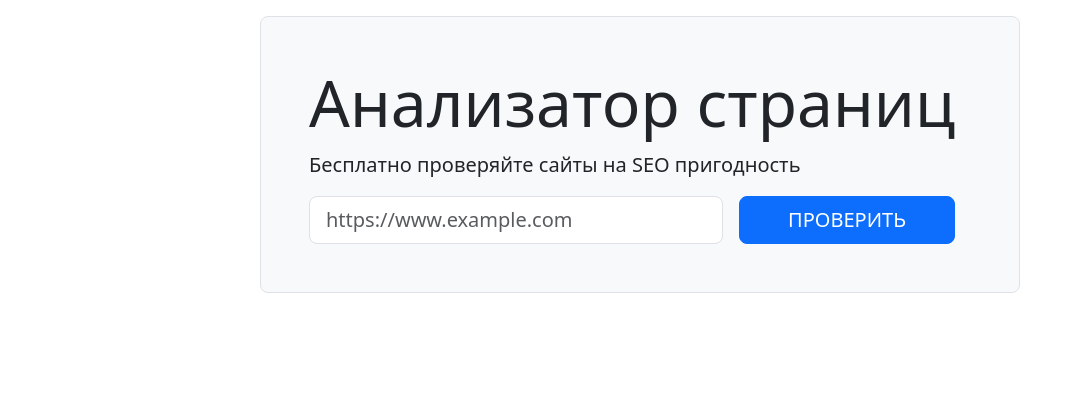
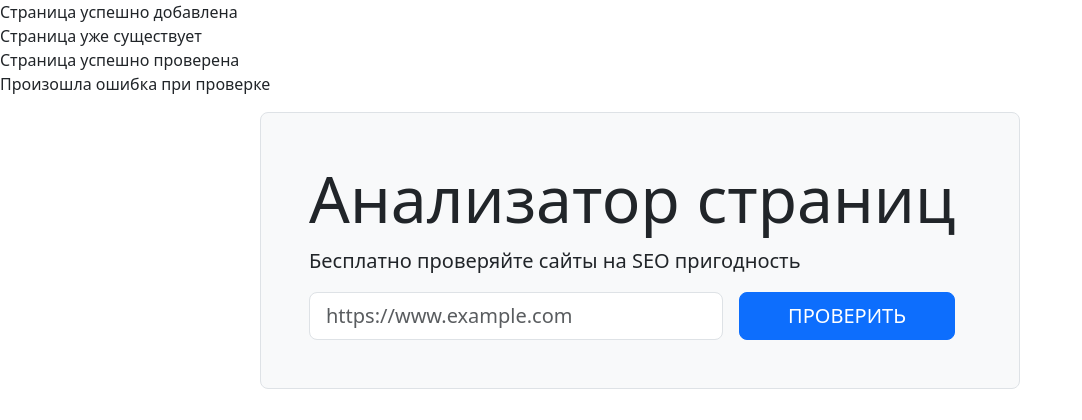
Before and after one commit to ImmuneQQ/python-project-83, a Flask app: page / in a window 1280 px wide. Shown: the part 56-476 px from the top of the page, without its empty margins (0-1082 px from the left). Run offline with Flask 2, Linux system fonts and the light colour scheme; some libraries are stand-ins or nearby versions.

Commit message:
fix for hexlet tests

```diff
--- a/page_analyzer/templates/base.html
+++ b/page_analyzer/templates/base.html
@@ -26,13 +26,16 @@
                 {% endfor %}
             {% endif %}
         {% endwith %}
+        <div>Страница успешно добавлена</div>
+        <div>Страница уже существует</div>
+        <div>Страница успешно проверена</div>
+        <div>Произошла ошибка при проверке</div>
         <div class="container-lg mt-3">
             <div class="row">
                 {% block content %}{% endblock %}
             </div>
         </div>
     </main>
-
     <script src="https://cdn.jsdelivr.net/npm/bootstrap@5.3.0-alpha1/dist/js/bootstrap.bundle.min.js" integrity="sha384-w76AqPfDkMBDXo30jS1Sgez6pr3x5MlQ1ZAGC+nuZB+EYdgRZgiwxhTBTkF7CXvN" crossorigin="anonymous"></script>
 </body>
 </html>
```
